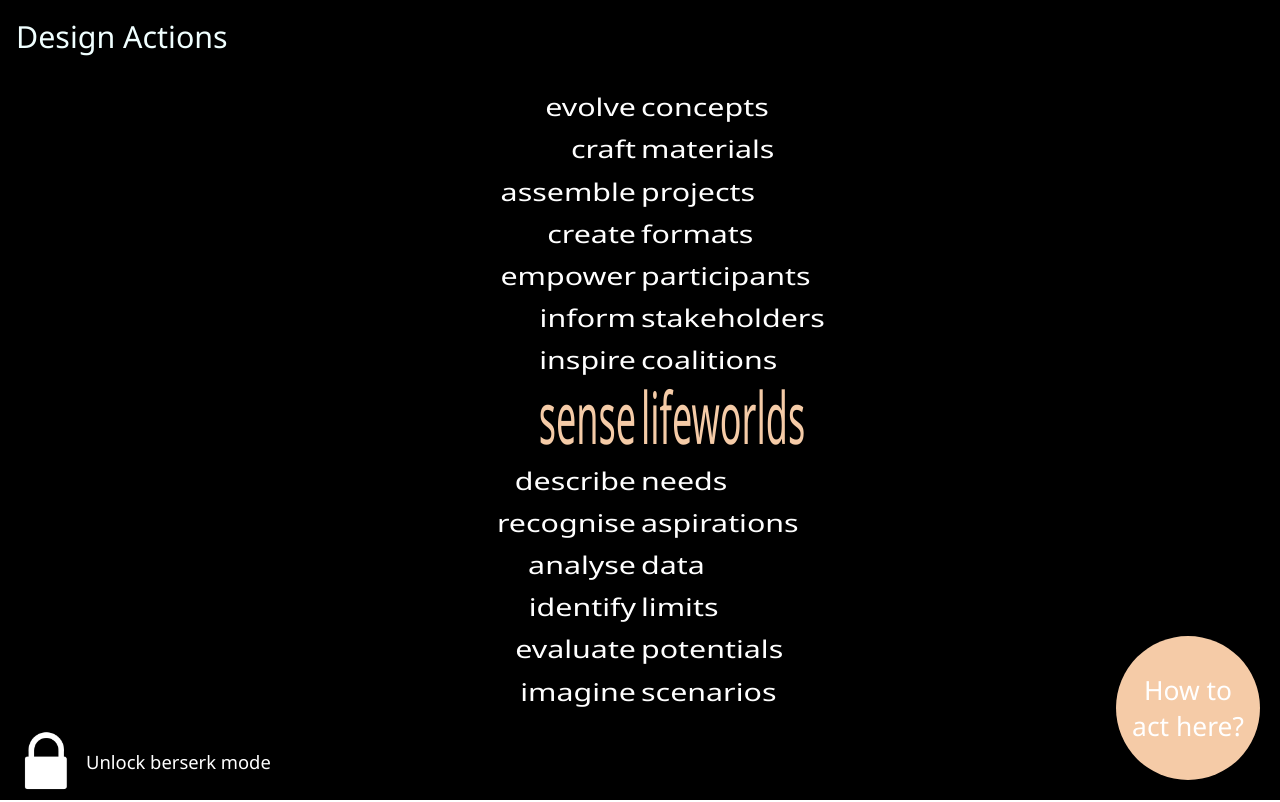
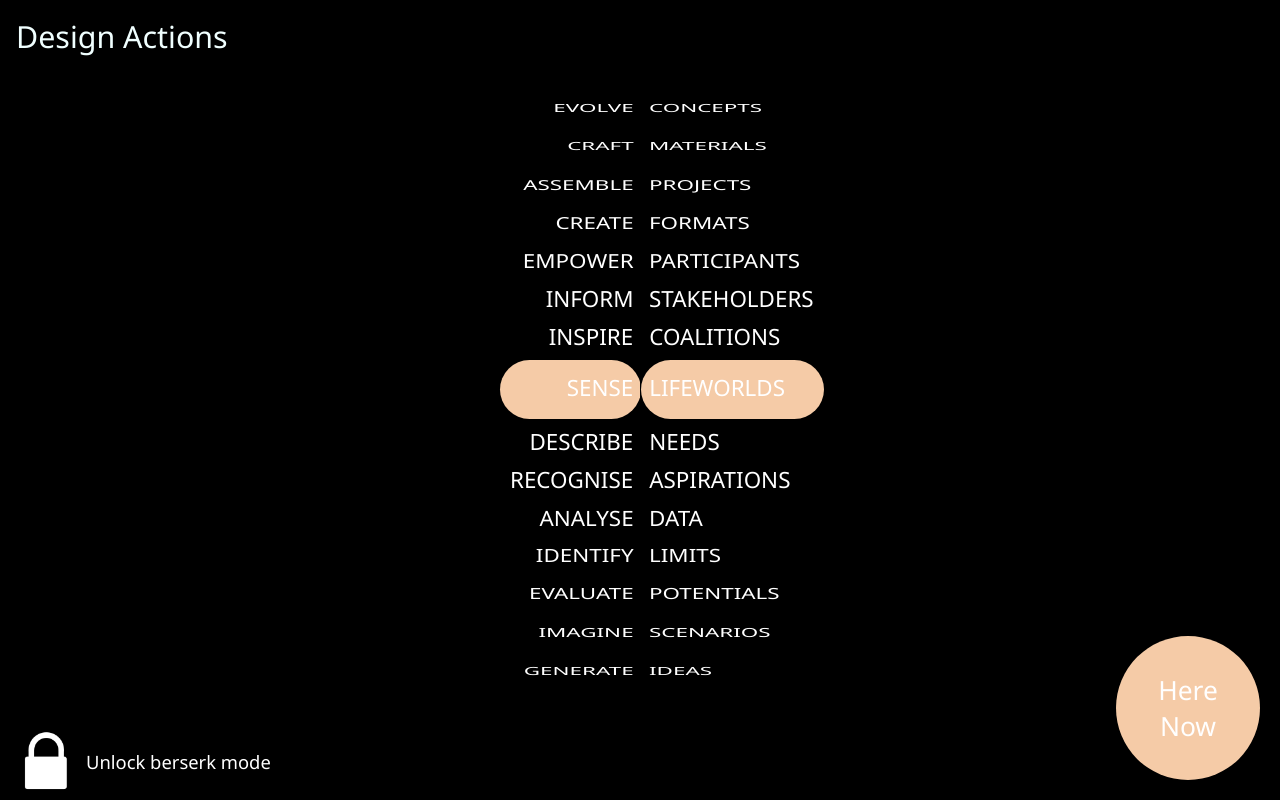
Before and after one commit to IamDN/daai, a React (Vite) app: page / in a window 1280 px wide. Shown: the top 802 px of the page. Built offline with nearby package versions, Linux system fonts and the light colour scheme; no server answers.

Commit message:
design changes

```diff
--- a/src/Gui.css
+++ b/src/Gui.css
@@ -94,17 +94,19 @@ body {
 
     display: flex;
     flex-direction: row;
-    width: 180px;
+    width: 100%;
     border-radius:50px;
     background-color: transparent;
     border: 0px solid;
     color: white;
     padding: 0px;
-    padding-right:3px;
+    padding-right:8px;
+    padding-left:8px;
     margin: 0.15vh;
+    margin-top: 0.9vh;
     cursor: pointer;
     align-items: center;
-    font-size: 3.8vh;
+    font-size: 2.8vh;
     font-family: 'Segoe UI', Tahoma, Geneva, Verdana, sans-serif;
   }
   .l{
@@ -114,13 +116,15 @@ body {
     justify-content: left;
   }
   .active {
-    color: rgb(61, 242, 203);
-    font-size: 4.5vh;
-    -webkit-transform:scale(1,3); /* Safari and Chrome */
-    -moz-transform:scale(1,2); /* Firefox */
-    -ms-transform:scale(1,2); /* IE 9 */
-    -o-transform:scale(1,2); /* Opera */
-    transform:scale(1,2); /* W3C */
+    width: 100%;
+
+    background-color:  rgb(61, 242, 203);
+    font-size: 2.8vh;
+    -webkit-transform:scale(1,1); /* Safari and Chrome */
+    -moz-transform:scale(1,1); /* Firefox */
+    -ms-transform:scale(1,1); /* IE 9 */
+    -o-transform:scale(1,1); /* Opera */
+    transform:scale(1,1); /* W3C */
     transition: color 10s;
     padding-bottom: 2vh;
     padding-top: 1.5vh;
@@ -130,11 +134,11 @@ body {
 
     /* color: rgb(255, 255, 255); */
 
-    -webkit-transform:scale(1,0.8); /* Safari and Chrome */
-    -moz-transform:scale(1,0.8); /* Firefox */
-    -ms-transform:scale(1,0.8); /* IE 9 */
-    -o-transform:scale(1,0.8); /* Opera */
-    transform:scale(1,0.8); /* W3C */
+    -webkit-transform:scale(1,1); /* Safari and Chrome */
+    -moz-transform:scale(1,1); /* Firefox */
+    -ms-transform:scale(1,1); /* IE 9 */
+    -o-transform:scale(1,1); /* Opera */
+    transform:scale(1,1); /* W3C */
   }
 
   .hide {
--- a/src/Gui.tsx
+++ b/src/Gui.tsx
@@ -1,4 +1,4 @@
-import { useCallback, useRef, useState } from 'react';
+import { useCallback, useEffect, useRef, useState } from 'react';
 import { observer } from 'mobx-react';
 import OpenAI from "openai";
 import lockImage from './gui/lock.png';
@@ -156,8 +156,8 @@ const Gui = observer(() => {
         ref={el => verbButtonRefs.current[i] = el as HTMLButtonElement}
         id = {verb + "-button"}
         onClick={() => handleClick(verb)}
-        style={{ color: isMiddle ? boxColors[0] : 'white'}}>
-        {verb.charAt(0).toLowerCase() + verb.slice(1)}
+        style={{ backgroundColor: isMiddle ? boxColors[0] : 'transparent'}}>
+        {verb.toUpperCase() }
       </button>
     );
   };
@@ -172,10 +172,37 @@ const Gui = observer(() => {
         ref={el => nounButtonRefs.current[i] = el as HTMLButtonElement}
         id ={noun + "-button"}
         onClick={() => handleClick(noun)}
-        style={{   color: isMiddle ? boxColors[0] : 'white'  }}>
-        {noun.charAt(0).toLowerCase() + noun.slice(1)}
+        style={{  backgroundColor: isMiddle ? boxColors[0] : 'transparent'  }}>
+        {noun.toUpperCase()}
       </button>
     );
+  };
+
+  const updateScale = (btn: HTMLButtonElement) => {
+    const rect = btn.getBoundingClientRect();
+    const screenHeight = window.innerHeight;
+
+    // Calculate the vertical distance from the center of the viewport
+    const elementCenter = rect.top + rect.height / 2;
+    const viewportCenter = screenHeight / 2;
+    const distanceFromCenter = Math.abs(viewportCenter - elementCenter);
+
+    // Normalize the distance as a fraction of half the viewport height
+    const maxDistance = screenHeight / 2;
+    const threshold = 100; // You can adjust this value to increase or decrease the range
+
+    let scale;
+    if (distanceFromCenter < threshold) {
+        // Buttons within the threshold from the center have no scaling
+        scale = 1;
+    } else {
+        // Buttons outside the threshold scale according to their distance from the center
+        scale = 1 - ((distanceFromCenter - threshold) / (maxDistance - threshold)) * 1;
+        scale = Math.max(0.5, scale); // Ensure scale doesn't go below 0.5
+    }
+    // Apply the scale transformation
+    //btn.style.transform = `scale(${scale})`;
+    btn.style.transform = `scale(1,${scale})`;
   };
 
   const onScroll = (deltyY :number, isLeft: boolean) => {
@@ -188,21 +215,6 @@ const Gui = observer(() => {
     } else if (deltyY > 0) {
       if (isLeft || isLocked) { verbs.push(verbs.shift() as string);}
       if (!isLeft|| isLocked) { nouns.push(nouns.shift() as string);}
-
-      //HACK to fix not changing color in this direction
-      if (isLeft|| isLocked) {
-         verbButtonRefs.current.forEach((btn, index) => {
-            let isMiddle = index-1 ===  Math.floor(verbs.length / 2);
-           btn.style.color = isMiddle ? boxColors[0] : 'white';
-         });
-      }
-      if (!isLeft || isLocked)
-      {
-      nounButtonRefs.current.forEach((btn, index) => {
-        let isMiddle =  index-1 === Math.floor(nouns.length / 2);
-        btn.style.color = isMiddle ? boxColors[0] : 'white';
-      });
-    }
     }
     if (isLeft|| isLocked) setVerbs([...verbs]);
     if (!isLeft || isLocked) setNouns([...nouns]);
@@ -211,7 +223,15 @@ const Gui = observer(() => {
       lastVerb = verbs[7];
       lastNoun = nouns[7];
 
+      // nounButtonRefs.current.forEach((btn) => { updateScale(btn); });
+      // verbButtonRefs.current.forEach((btn) => {updateScale(btn);});
+
   };
+
+  useEffect(() => {
+    nounButtonRefs.current.forEach((btn) => { updateScale(btn); });
+    verbButtonRefs.current.forEach((btn) => { updateScale(btn); });
+}, [verbs, nouns]); // Only run when `verbs` or `nouns` changes
 
   const handleTouchStart = (e: React.TouchEvent) => {
     setTouchStart(e.touches[0].clientY as number);
@@ -251,7 +271,7 @@ const Gui = observer(() => {
         <button className={"ask-button"}
           style={{ backgroundColor: boxColors[0] }}
           onClick={() => onAIClicked()}>
-          {"How to act here?"}
+          {"Here Now"}
         </button>
       </div>
     );
```
